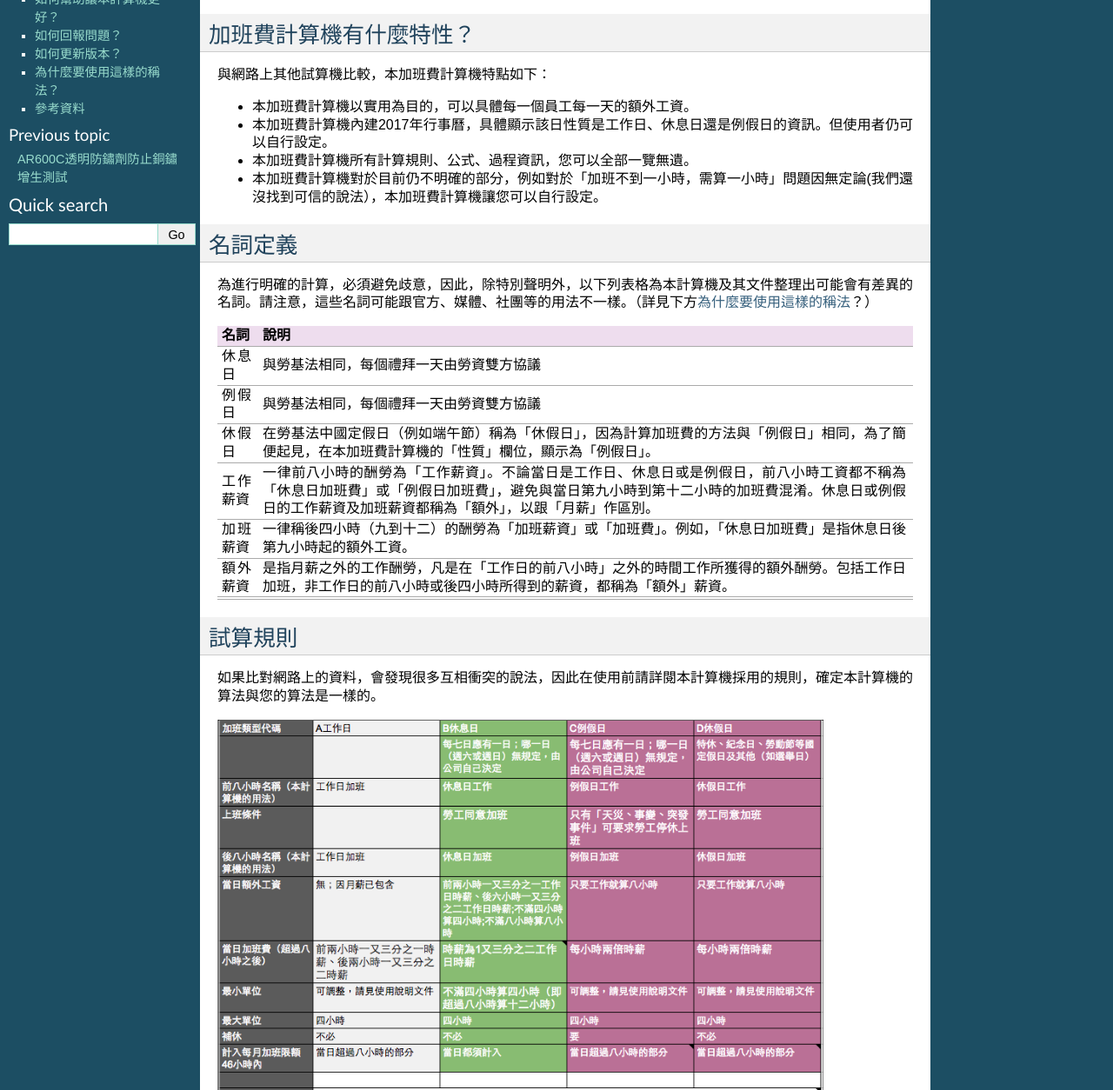
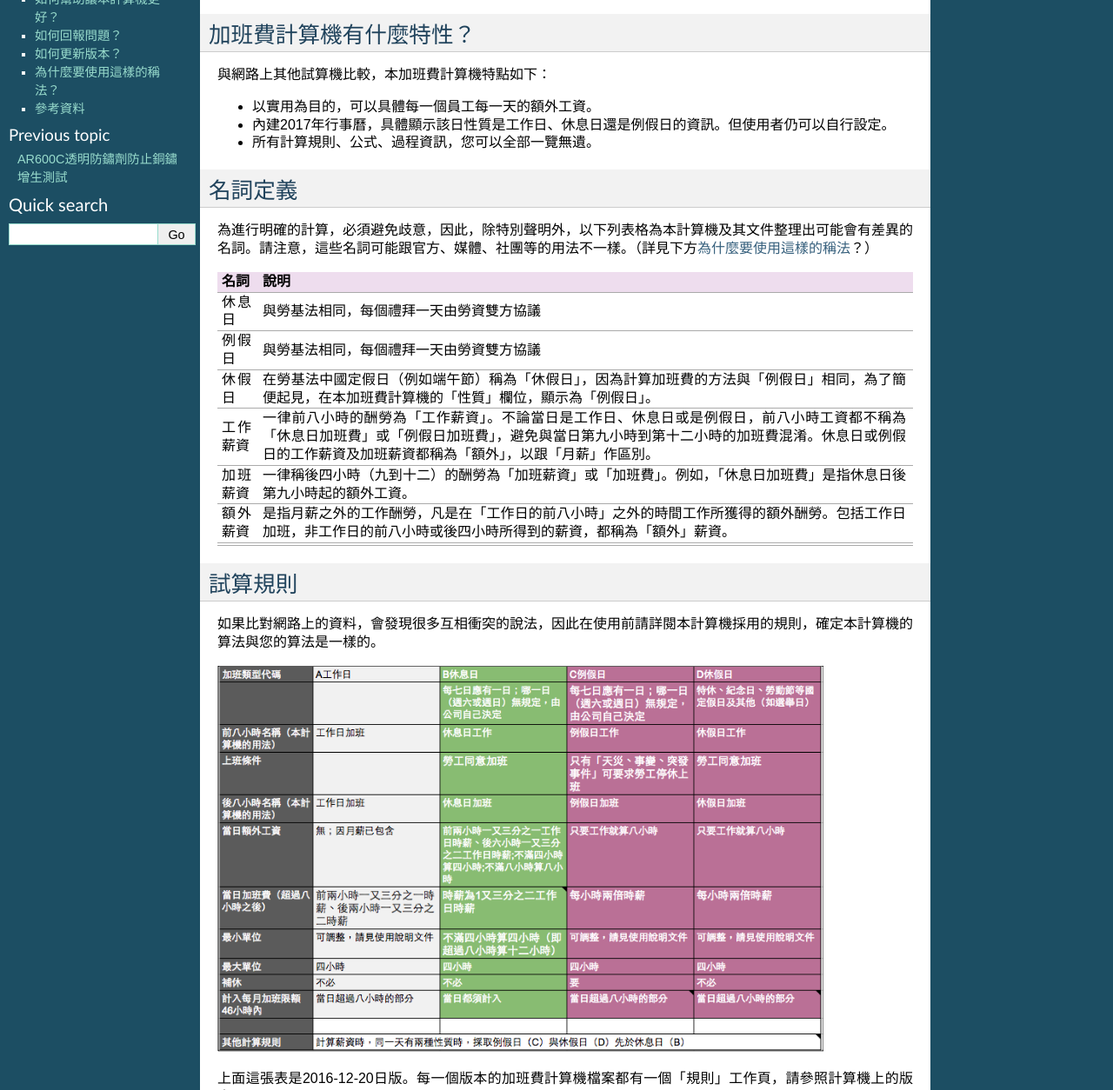
Before and after one commit to rexiap/neusauber, a Sphinx documentation site: the page built from docs/projects/overtimepaycal.rst, in a window 1280 px wide and 1400 px high, scrolled down 193 px, cut to the strip 146-1400 px from the top of the window. Shown: the whole strip at 87% size. Built offline with Sphinx 7.4.7, drawn with Linux system fonts in a browser that asks for light colours; some of the changed text lies outside the part shown.

Commit message:
Google Docs reST Editor@2016-12-20 19:7:0

```diff
--- a/docs/projects/overtimepaycal.rst
+++ b/docs/projects/overtimepaycal.rst
@@ -22,10 +22,9 @@
 
 與網路上其他試算機比較，本加班費計算機特點如下：
 
-* 本加班費計算機以實用為目的，可以具體每一個員工每一天的額外工資。
-* 本加班費計算機內建2017年行事曆，具體顯示該日性質是工作日、休息日還是例假日的資訊。但使用者仍可以自行設定。
-* 本加班費計算機所有計算規則、公式、過程資訊，您可以全部一覽無遺。
-* 本加班費計算機對於目前仍不明確的部分，例如對於「加班不到一小時，需算一小時」問題因無定論(我們還沒找到可信的說法），本加班費計算機讓您可以自行設定。
+* 以實用為目的，可以具體每一個員工每一天的額外工資。
+* 內建2017年行事曆，具體顯示該日性質是工作日、休息日還是例假日的資訊。但使用者仍可以自行設定。
+* 所有計算規則、公式、過程資訊，您可以全部一覽無遺。
 
 .. _h174fb648377959437b5c1f697c1c40:
 
```
Also changed, not shown: other parts of docs/projects/overtimepaycal.rst (+1 -1 lines).
